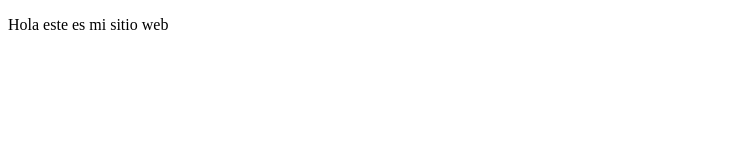
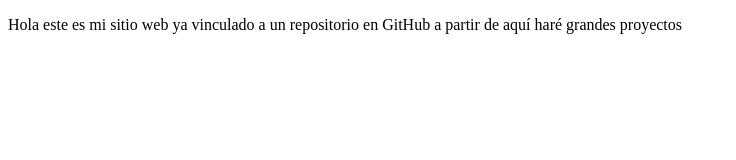
Before and after one commit to MaxwellVindas/proyectoDemoCursoPrework, a plain HTML site: page index.html in a window 1280 px wide. Shown: the whole page, without its empty margins (0-736 px from the left). Drawn offline with Linux system fonts and the light colour scheme.

Commit message:
Update Index.html

```diff
--- a/index.html
+++ b/index.html
@@ -6,6 +6,8 @@
     <title>Hola Mundo</title>
 </head>
 <body>
-    <p>Hola este es mi sitio web</p>
+    <p>Hola este es mi sitio web ya vinculado a un repositorio en GitHub
+    a partir de aquí haré grandes proyectos
+    </p>
 </body>
 </html>
```
